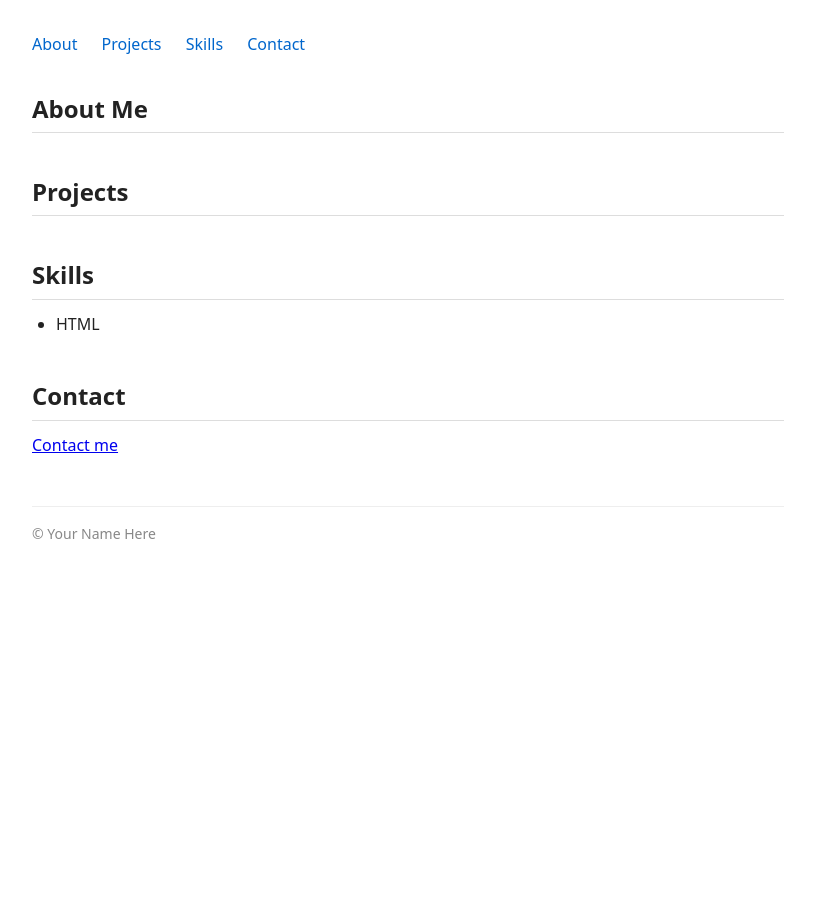
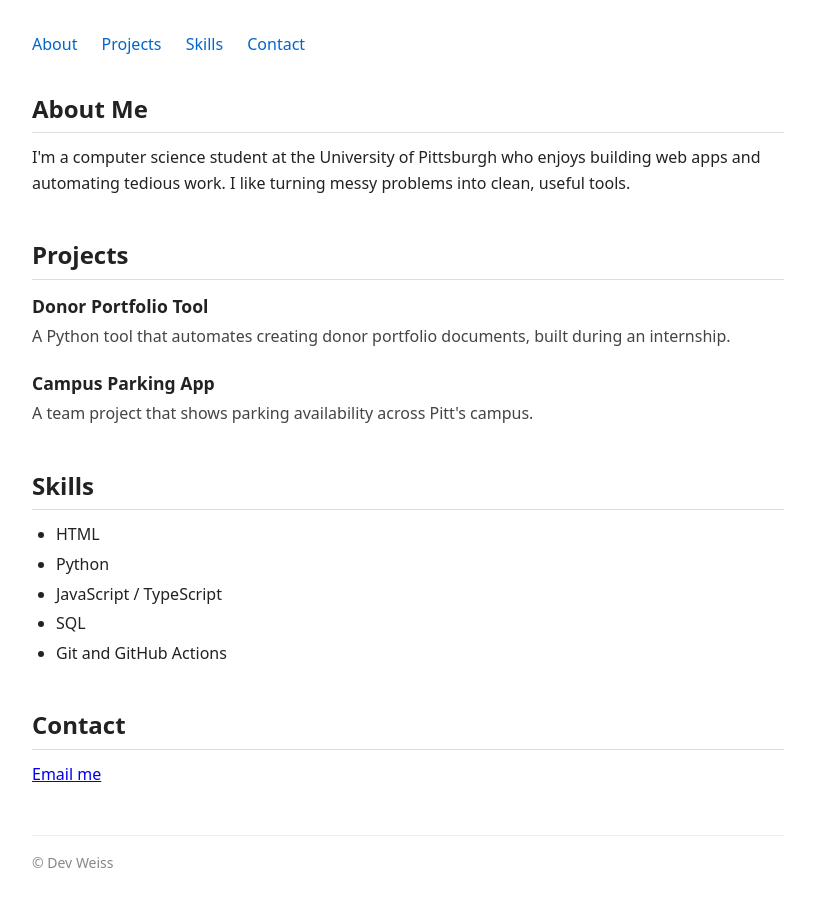
Before and after one commit to Dev-Weiss/dev-weiss--portfolio, a plain HTML site: page index.html in a window 1280 px wide. Shown: the whole page, without its empty margins (232-1047 px from the left). Before the commit the page ends 800 px from the top, so only its background shows below. Drawn offline with Linux system fonts and the light colour scheme.

Commit message:
Add portfolio content and CI/CD pipeline

```diff
--- a/index.html
+++ b/index.html
@@ -4,7 +4,7 @@
 <head>
   <meta charset="UTF-8">
   <meta name="viewport" content="width=device-width, initial-scale=1.0">
-  <title>Your Name Here</title>
+  <title>Dev Weiss</title>
   <link rel="stylesheet" href="style.css">
 </head>
 
@@ -25,6 +25,8 @@
       <h2>About Me</h2>
       <!-- TODO: Replace with 2-3 sentences about yourself -->
       <!-- e.g., include your name, your program/year, and what you are interested in -->
+      <p>I'm a computer science student at the University of Pittsburgh who enjoys building web apps and automating
+        tedious work. I like turning messy problems into clean, useful tools.</p>
     </section>
 
     <section id="projects">
@@ -36,6 +38,14 @@
         <p>What the project does, the technologies used, and what you learned.</p>
       </div>
       -->
+      <div class="project">
+        <h3>Donor Portfolio Tool</h3>
+        <p>A Python tool that automates creating donor portfolio documents, built during an internship.</p>
+      </div>
+      <div class="project">
+        <h3>Campus Parking App</h3>
+        <p>A team project that shows parking availability across Pitt's campus.</p>
+      </div>
 
       <!-- TODO: Add at least 2 project entries using the structure above -->
     </section>
@@ -49,6 +59,10 @@
         <!-- TODO: Add a second skill here -->
         <!-- TODO: Add a third skill here -->
         <!-- TODO: ... -->
+        <li>Python</li>
+        <li>JavaScript / TypeScript</li>
+        <li>SQL</li>
+        <li>Git and GitHub Actions</li>
       </ul>
     </section>
 
@@ -56,13 +70,13 @@
       <h2>Contact</h2>
       <!-- TODO: Replace href="#" with a real link (e.g., mailto:you@example.com or your LinkedIn URL) -->
       <!-- TODO: Replace the link text with something descriptive, e.g. "Email me" or "LinkedIn" -->
-      <p><a href="#">Contact me</a></p>
+      <p><a href="mailto:devcweiss@gmail.com">Email me</a></p>
     </section>
 
   </main>
 
   <footer>
-    <p>&copy; Your Name Here</p>
+    <p>&copy; Dev Weiss</p>
   </footer>
 
 </body>
```
Also changed, not shown: 1 other file.
